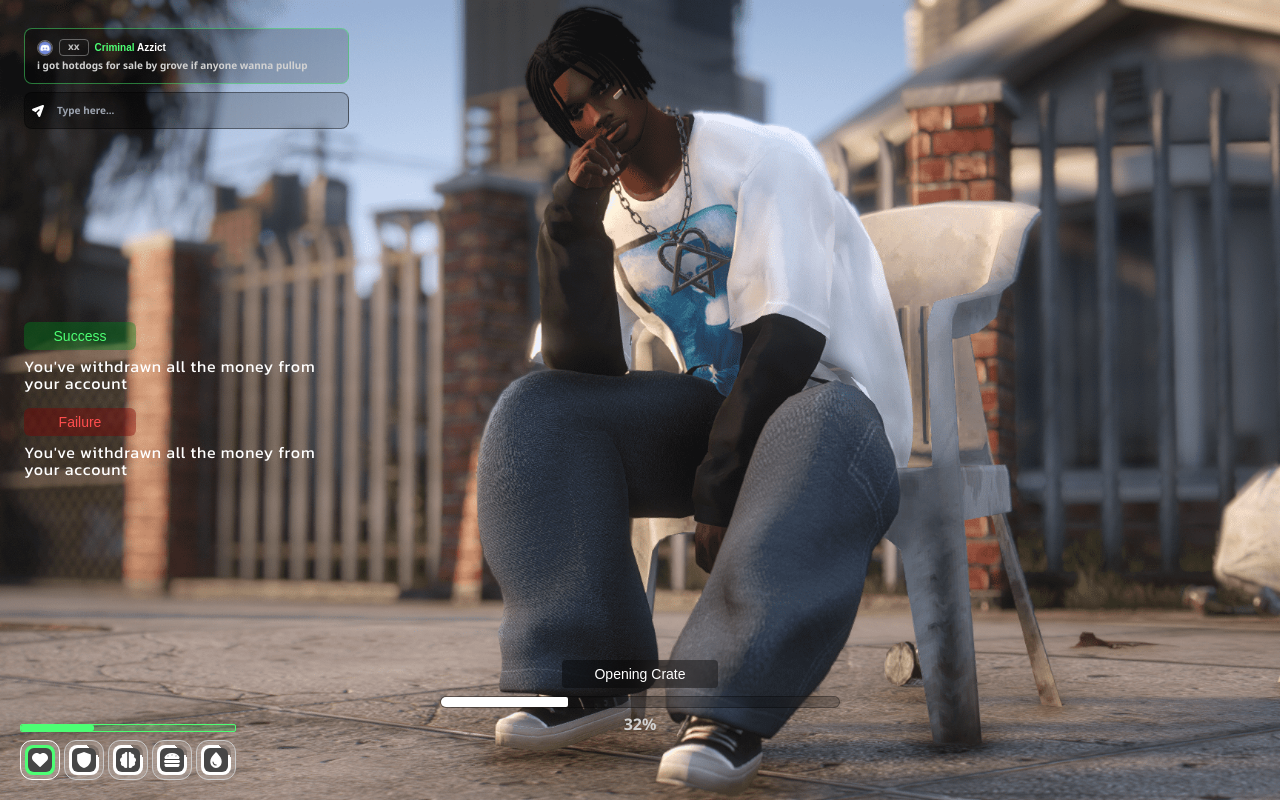
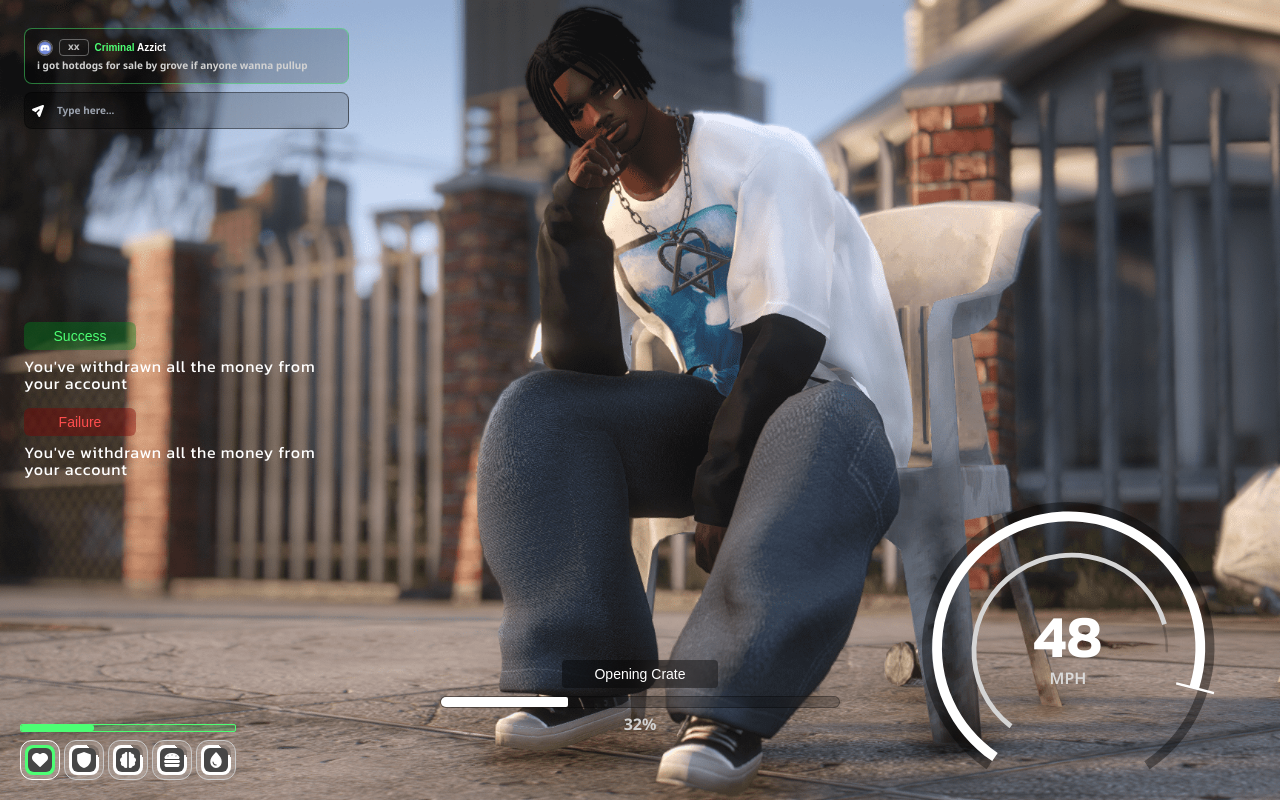
Before and after one commit to AbdulAhadQureshi1/fivem, a React (Vite) app: page / in a window 1280 px wide. Built offline with nearby package versions, Linux system fonts and the light colour scheme; a web font is replaced by a local one.

Commit message:
Added speedometer

```diff
--- /dev/null
+++ b/src/components/speedometer/main.tsx
@@ -0,0 +1,18 @@
+import React from "react";
+import speedometerImg from "../../assets/images/speedometer.svg";
+
+interface SpeedometerProps {
+  speed: number;
+  unit?: "MPH" | "KPH";
+}
+const Speedometer: React.FC<SpeedometerProps> = ({ speed, unit = "MPH" }) => {
+  return (
+    <div className="fixed -bottom-10 right-5 w-96 h-96 flex items-center justify-center flex-col">
+      <img src={speedometerImg} alt="speedometer" className="absolute inset-0 w-full h-full" />
+      <p className="font-kanit text-6xl font-semibold text-white">{speed}</p>
+      <p className="text-[#DADADA] font-noto font-semibold">{unit}</p>
+    </div>
+  );
+};
+
+export default Speedometer;
--- a/src/pages/home/main.tsx
+++ b/src/pages/home/main.tsx
@@ -2,6 +2,7 @@ import ActionProgress from "../../components/actionProgress/main";
 import Messages from "../../components/messages/main";
 import Notifications from "../../components/notifications/main";
 import { notificationType } from "../../components/notifications/types";
+import Speedometer from "../../components/speedometer/main";
 import Stats from "../../components/stats/main";
 
 interface HomeProps {
@@ -26,6 +27,7 @@ const Home: React.FC<HomeProps> = ({ className }) => {
       <Notifications notifications={notifications} />
       <Stats />
       <ActionProgress name="Opening Crate" progress={32} />
+      <Speedometer speed={48} />
     </div>
   );
 };
```
Also changed, not shown: src/assets/images/speedometer.svg (added).
